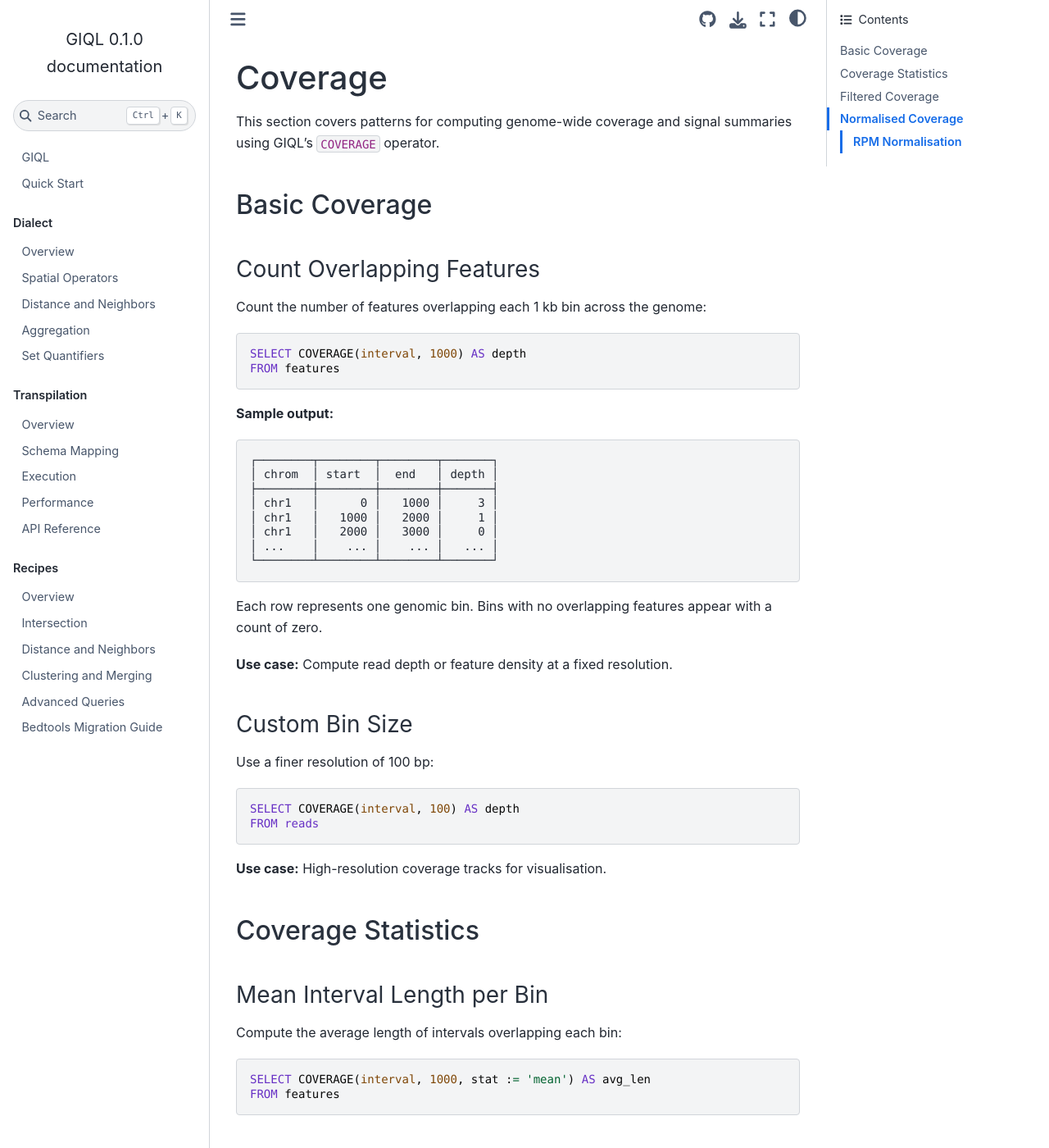
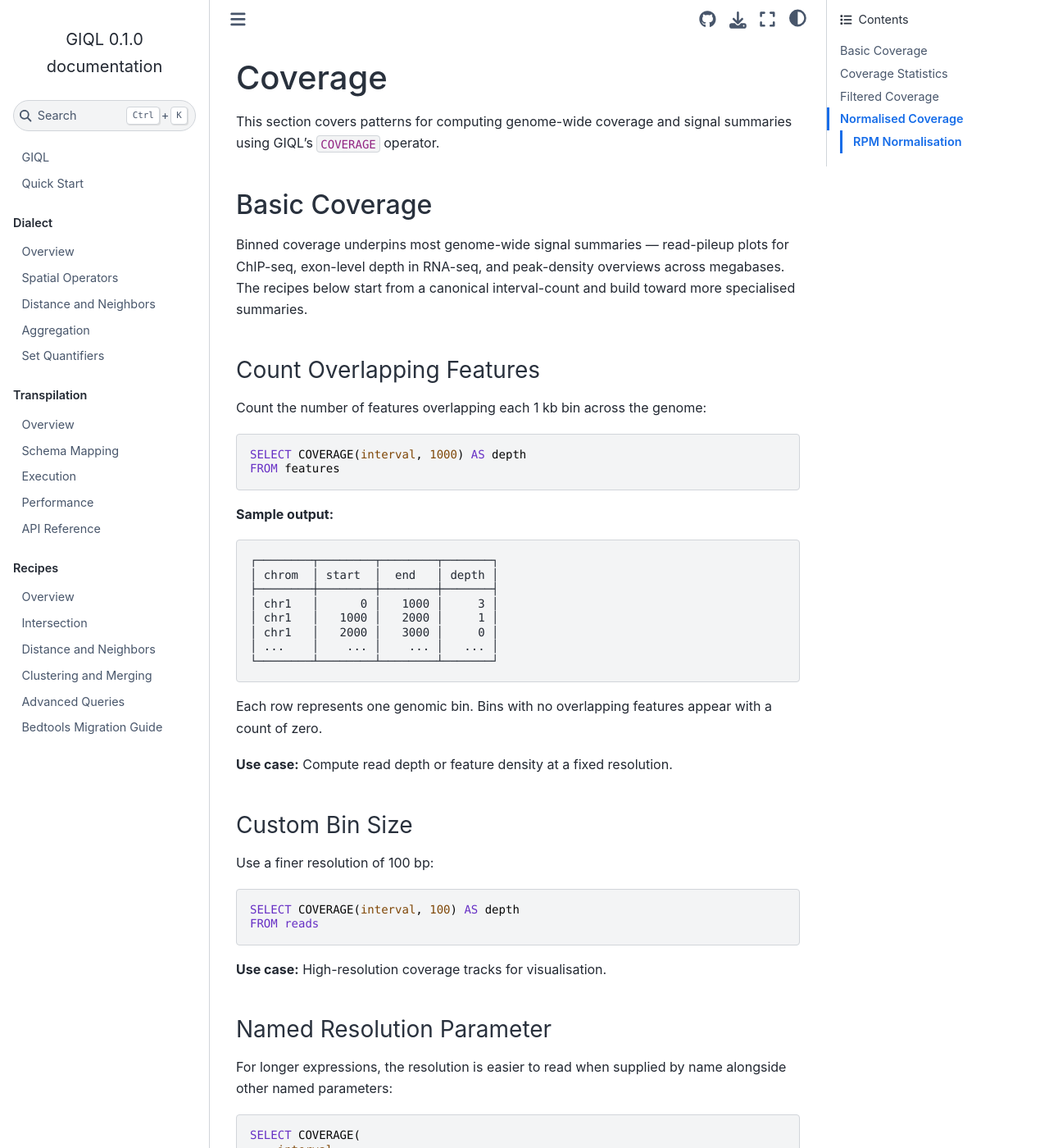
Before and after one commit to abdenlab/giql, a Sphinx documentation site: the page built from docs/recipes/coverage.rst, in a window 1280 px wide and 1400 px high. Shown: the whole window at 82% size. Built offline with Sphinx 7.4.7 and the Sphinx Book theme 1.1.4, drawn with Linux system fonts in a browser that asks for light colours; some of the changed text lies outside the part shown.

Commit message:
docs: Polish COVERAGE operator reference and recipes
Six minor clarifications flagged in the review:

- aggregation-operators.rst: replace the ambiguous
  "COVERAGE(interval, resolution)" example — where "resolution" read
  as either a placeholder or a named-parameter keyword — with the
  clearer "<bin_width>" placeholder.
- aggregation-operators.rst: mark resolution (required) and note
  that a non-positive value raises ValueError at transpile time.
- aggregation-operators.rst: add a compatibility note explaining
  COVERAGE relies on LATERAL + generate_series (DuckDB and
  PostgreSQL) and is not currently supported on SQLite.
- coverage.rst: add a biological-context paragraph at the top of
  the "Basic Coverage" section so the recipes open with a motivation
  matching the framing used in the sibling MERGE/CLUSTER recipes.
- coverage.rst: add a "Named Resolution Parameter" recipe
  demonstrating "resolution := 500" for symmetry with the other
  named-parameter examples — the reference page shows it but the
  recipes never did.
- coverage.rst: trim the one-character overshoot on the
  "Coverage of High-Scoring Features" section underline.

```diff
--- a/docs/recipes/coverage.rst
+++ b/docs/recipes/coverage.rst
@@ -6,6 +6,8 @@ summaries using GIQL's ``COVERAGE`` operator.
 
 Basic Coverage
 --------------
+
+Binned coverage underpins most genome-wide signal summaries — read-pileup plots for ChIP-seq, exon-level depth in RNA-seq, and peak-density overviews across megabases. The recipes below start from a canonical interval-count and build toward more specialised summaries.
 
 Count Overlapping Features
 ~~~~~~~~~~~~~~~~~~~~~~~~~~
@@ -45,6 +47,23 @@ Use a finer resolution of 100 bp:
    FROM reads
 
 **Use case:** High-resolution coverage tracks for visualisation.
+
+Named Resolution Parameter
+~~~~~~~~~~~~~~~~~~~~~~~~~~
+
+For longer expressions, the resolution is easier to read when supplied by name alongside other named parameters:
+
+.. code-block:: sql
+
+   SELECT COVERAGE(
+       interval,
+       resolution := 500,
+       stat := 'mean',
+       target := 'score'
+   ) AS avg_score
+   FROM features
+
+Both ``:=`` and ``=>`` are accepted for named parameters.
 
 Coverage Statistics
 -------------------
@@ -116,7 +135,7 @@ Compute coverage for each strand separately by filtering:
 **Use case:** Strand-specific signal tracks for RNA-seq or stranded assays.
 
 Coverage of High-Scoring Features
-~~~~~~~~~~~~~~~~~~~~~~~~~~~~~~~~~~
+~~~~~~~~~~~~~~~~~~~~~~~~~~~~~~~~~
 
 Restrict coverage to features above a quality threshold:
 
```
Also changed, not shown: docs/dialect/aggregation-operators.rst (+7 -3 lines).
